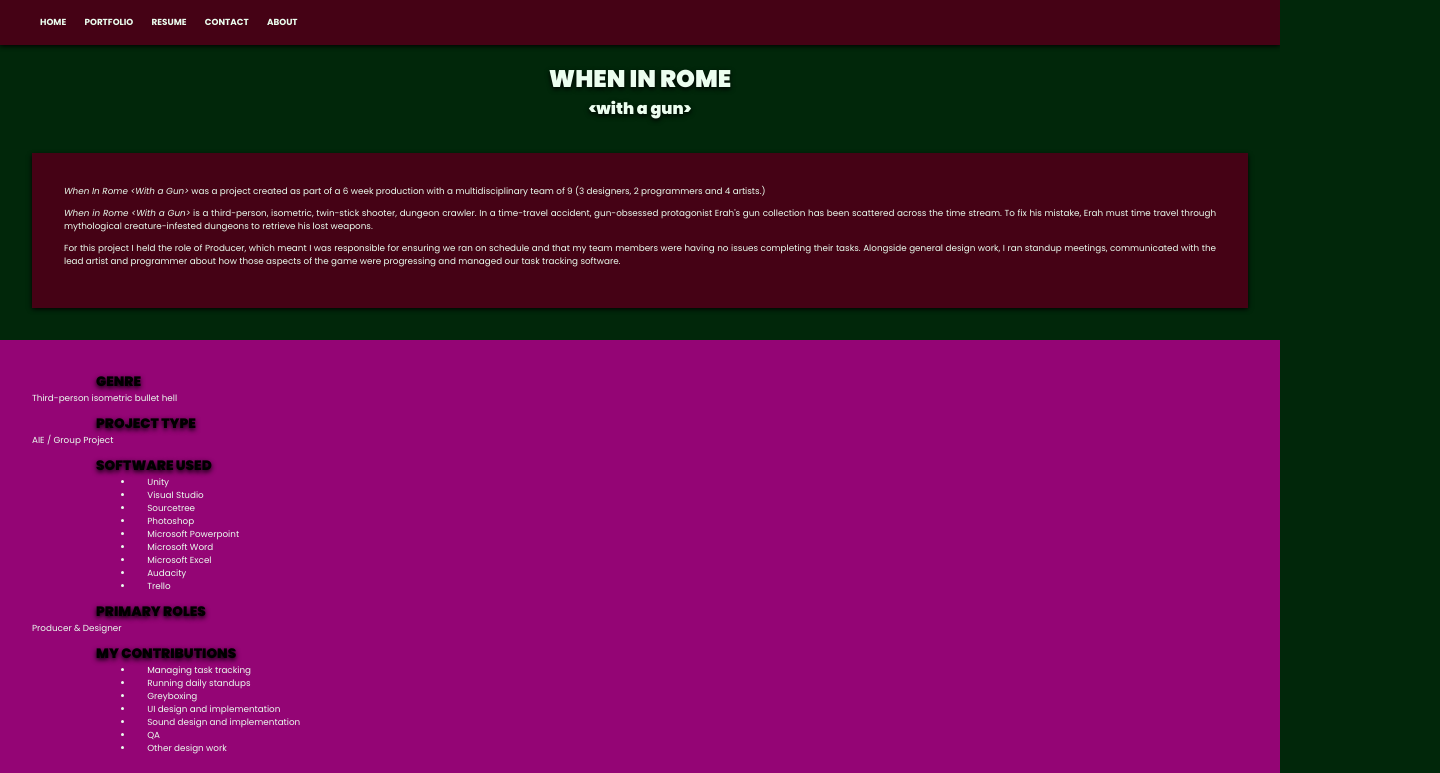
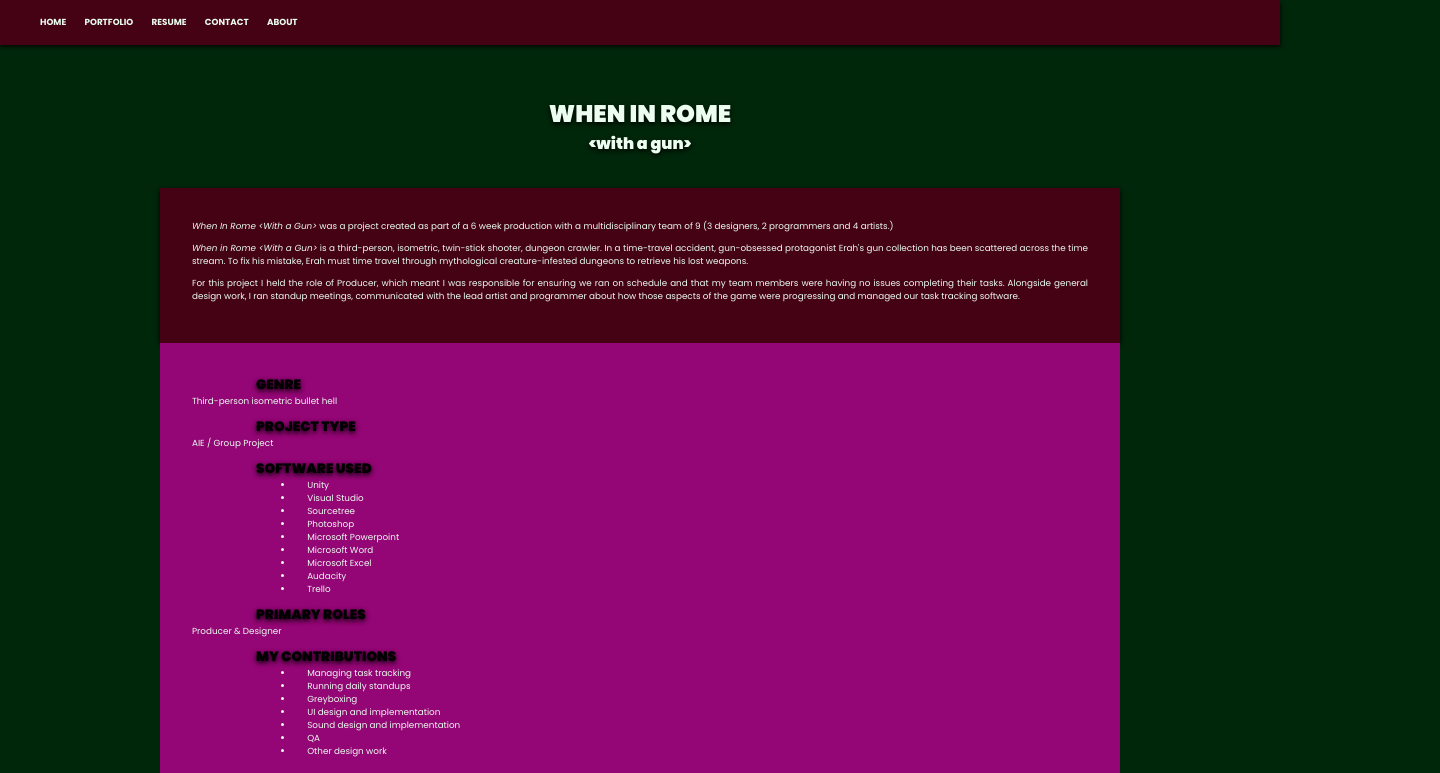
Before and after one commit to Incendium399/stephgardiner.com, a plain HTML site: page html/portfolio/wheninrome.html in a window 1280 px wide. Shown: the top 773 px of the page, 1440 px wide, since content can reach past the window. Drawn offline with Linux system fonts and the light colour scheme; some icons are missing.

Commit message:
padding working on the when in rome page

```diff
--- a/css/styles.css
+++ b/css/styles.css
@@ -16,6 +16,9 @@
 
 
           --shadow: 0rem 0.1rem 0.3rem black;
+
+          --contentmax: 60rem;
+          --marginmin: 2rem;
 
         }
 
@@ -186,6 +189,7 @@
           padding-bottom: 0;
           width: 90vw;
           height: 50.625vw;
+
         }
 
         img {
@@ -199,17 +203,28 @@
         .project-title {
 
           text-align: center;
+          margin-top: 5rem;
 
 
         }
 
-        .project-description {
+        /* sets a min margin width and max margin width*/
+        .page-content-max {
+
+          margin: clamp(2rem, 2rem, 100%);
+
+        }
+
+        /*makes it center aligned and gives a max width for any content*/
+        .page-content{
+          margin: auto;
+          max-width: var(--contentmax);
+        }
+
+        .project-description-text{
+          padding: 2rem;
+          box-shadow: var(--shadow);
           background-color: var(--secondary);
-
-          margin: 2rem;
-          padding: 2rem;
-          box-shadow: var(--shadow)
-
         }
 
         .project-details {
@@ -234,6 +249,10 @@
           padding: 1rem;
           font-weight: 500;
           font-family: "Poppins", sans-serif;
+          position: fixed;
+          top: 0;
+          right: 0;
+          left: 0;
 
         }
 
--- a/html/portfolio/wheninrome.html
+++ b/html/portfolio/wheninrome.html
@@ -20,7 +20,7 @@
         <a href="javascript:void(0);" class="icon" onclick="myFunction()">
             <i class="fa fa-bars"></i>
         </a>
-        <a href="../index.html" >Home</a>
+        <a href="../index.html">Home</a>
         <a href="../html/portfolio.html" class="active">Portfolio</a>
         <a href="../html/resume.html">Resume</a>
         <a href="../html/contact.html">Contact</a>
@@ -33,7 +33,10 @@
         <h3> &#60with a gun&#62</h3>
     </div>
 
-    <div class="project-description">
+    <div class="page-content-max">
+
+        <div class="page-content">
+            <div class="project-description-text">
                 <P>
                     <i>When In Rome &#60With a Gun&#62</i> was a project created as part of a 6 week production
                     with a multidisciplinary team of 9 (3 designers, 2 programmers and 4 artists.)
@@ -52,6 +55,7 @@
                     tracking software.
                 </p>
             </div>
+
 
             <div class="project-details">
 
@@ -89,7 +93,10 @@
                 </ul>
             </div>
 
-    <iframe src="https://www.youtube.com/embed/BznuUy-MAxk?si=NmDyuyhmcCg4EcfR" title="YouTube video player" frameborder="0" allow="accelerometer; autoplay; clipboard-write; encrypted-media; gyroscope; picture-in-picture; web-share" allowfullscreen></iframe>
+            <iframe src="https://www.youtube.com/embed/BznuUy-MAxk?si=NmDyuyhmcCg4EcfR" title="YouTube video player"
+                frameborder="0"
+                allow="accelerometer; autoplay; clipboard-write; encrypted-media; gyroscope; picture-in-picture; web-share"
+                allowfullscreen></iframe>
 
             <div class="project-collage">
                 <img src="/../images/wheninrome/wheninrome1.png">
@@ -101,6 +108,10 @@
                 <img src="/../images/wheninrome/wheninrome7.png">
             </div>
 
+        </div>
+
+    </div>
+
 </body>
 
 </html>
```
Lines whose indentation alone changed are shown as unchanged.
